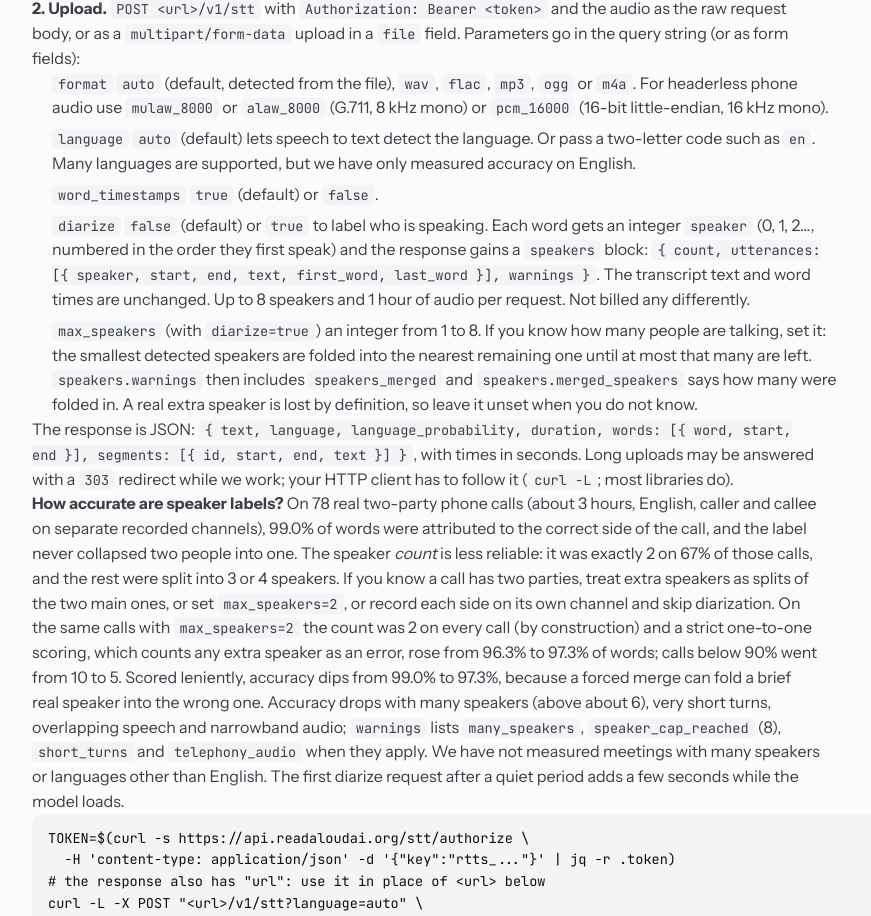
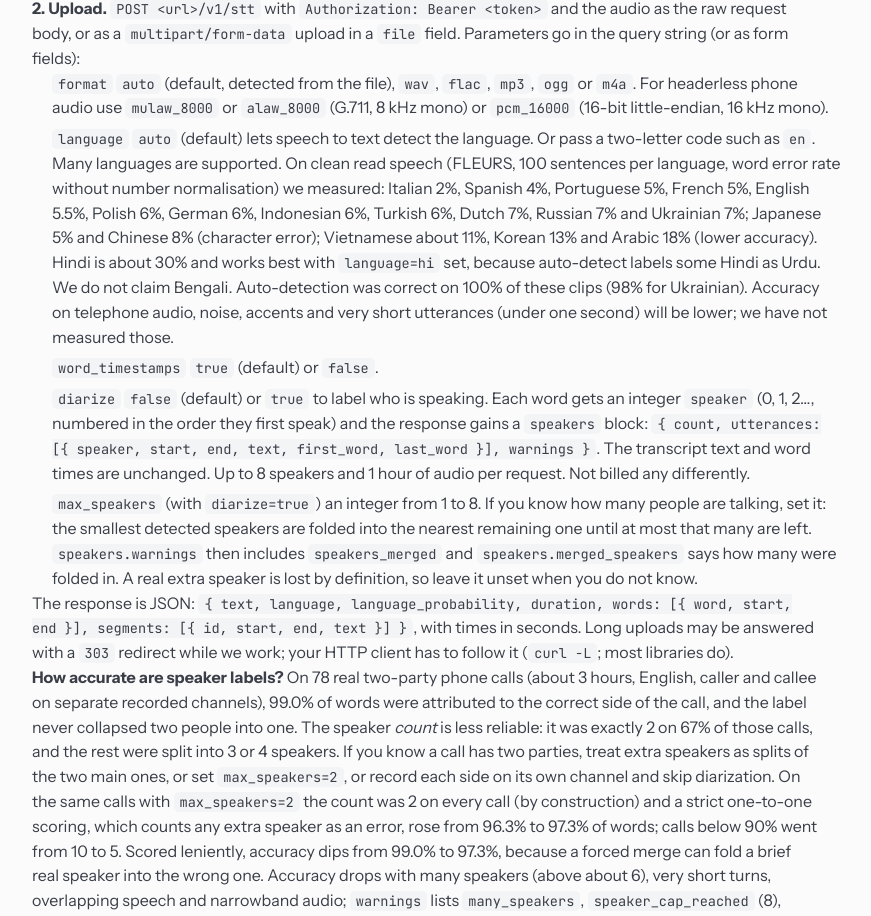
Before and after one commit to tsushanth/ListenAI, a Next.js app in the folder web/: page /developers in a window 1280 px wide. Shown: the part 10079-10995 px from the top of the page, without its empty margins (72-943 px from the left). Built offline with nearby package versions, Linux system fonts and the light colour scheme; no server answers.

Commit message:
docs: STT language accuracy, measured per language (replaces 'English only')
Co-Authored-By: Claude Sonnet 5.5 <noreply@anthropic.com>

```diff
--- a/web/src/app/developers/page.tsx
+++ b/web/src/app/developers/page.tsx
@@ -264,7 +264,7 @@ export READALOUD_API_KEY=rtts_...`}</code></pre>
                 <p><b>2. Upload.</b> <code>POST &lt;url&gt;/v1/stt</code> with <code>Authorization: Bearer &lt;token&gt;</code> and the audio as the raw request body, or as a <code>multipart/form-data</code> upload in a <code>file</code> field. Parameters go in the query string (or as form fields):</p>
                 <ul>
                   <li><code>format</code> <code>auto</code> (default, detected from the file), <code>wav</code>, <code>flac</code>, <code>mp3</code>, <code>ogg</code> or <code>m4a</code>. For headerless phone audio use <code>mulaw_8000</code> or <code>alaw_8000</code> (G.711, 8 kHz mono) or <code>pcm_16000</code> (16-bit little-endian, 16 kHz mono).</li>
-                  <li><code>language</code> <code>auto</code> (default) lets speech to text detect the language. Or pass a two-letter code such as <code>en</code>. Many languages are supported, but we have only measured accuracy on English.</li>
+                  <li><code>language</code> <code>auto</code> (default) lets speech to text detect the language. Or pass a two-letter code such as <code>en</code>. Many languages are supported. On clean read speech (FLEURS, 100 sentences per language, word error rate without number normalisation) we measured: Italian 2%, Spanish 4%, Portuguese 5%, French 5%, English 5.5%, Polish 6%, German 6%, Indonesian 6%, Turkish 6%, Dutch 7%, Russian 7% and Ukrainian 7%; Japanese 5% and Chinese 8% (character error); Vietnamese about 11%, Korean 13% and Arabic 18% (lower accuracy). Hindi is about 30% and works best with <code>language=hi</code> set, because auto-detect labels some Hindi as Urdu. We do not claim Bengali. Auto-detection was correct on 100% of these clips (98% for Ukrainian). Accuracy on telephone audio, noise, accents and very short utterances (under one second) will be lower; we have not measured those.</li>
                   <li><code>word_timestamps</code> <code>true</code> (default) or <code>false</code>.</li>
                   <li><code>diarize</code> <code>false</code> (default) or <code>true</code> to label who is speaking. Each word gets an integer <code>speaker</code> (0, 1, 2&hellip;, numbered in the order they first speak) and the response gains a <code>speakers</code> block: <code>{'{ count, utterances: [{ speaker, start, end, text, first_word, last_word }], warnings }'}</code>. The transcript text and word times are unchanged. Up to 8 speakers and 1 hour of audio per request. Not billed any differently.</li>
                   <li><code>max_speakers</code> (with <code>diarize=true</code>) an integer from 1 to 8. If you know how many people are talking, set it: the smallest detected speakers are folded into the nearest remaining one until at most that many are left. <code>speakers.warnings</code> then includes <code>speakers_merged</code> and <code>speakers.merged_speakers</code> says how many were folded in. A real extra speaker is lost by definition, so leave it unset when you do not know.</li>
```
